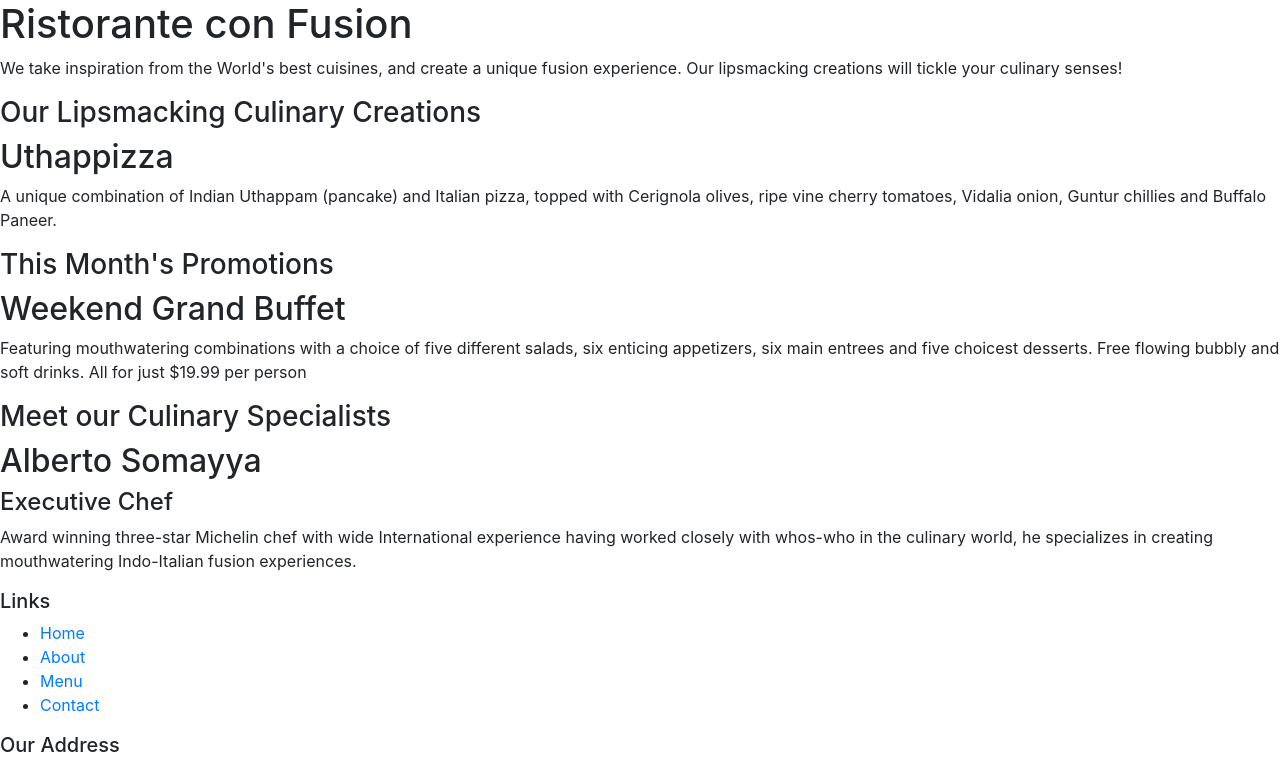
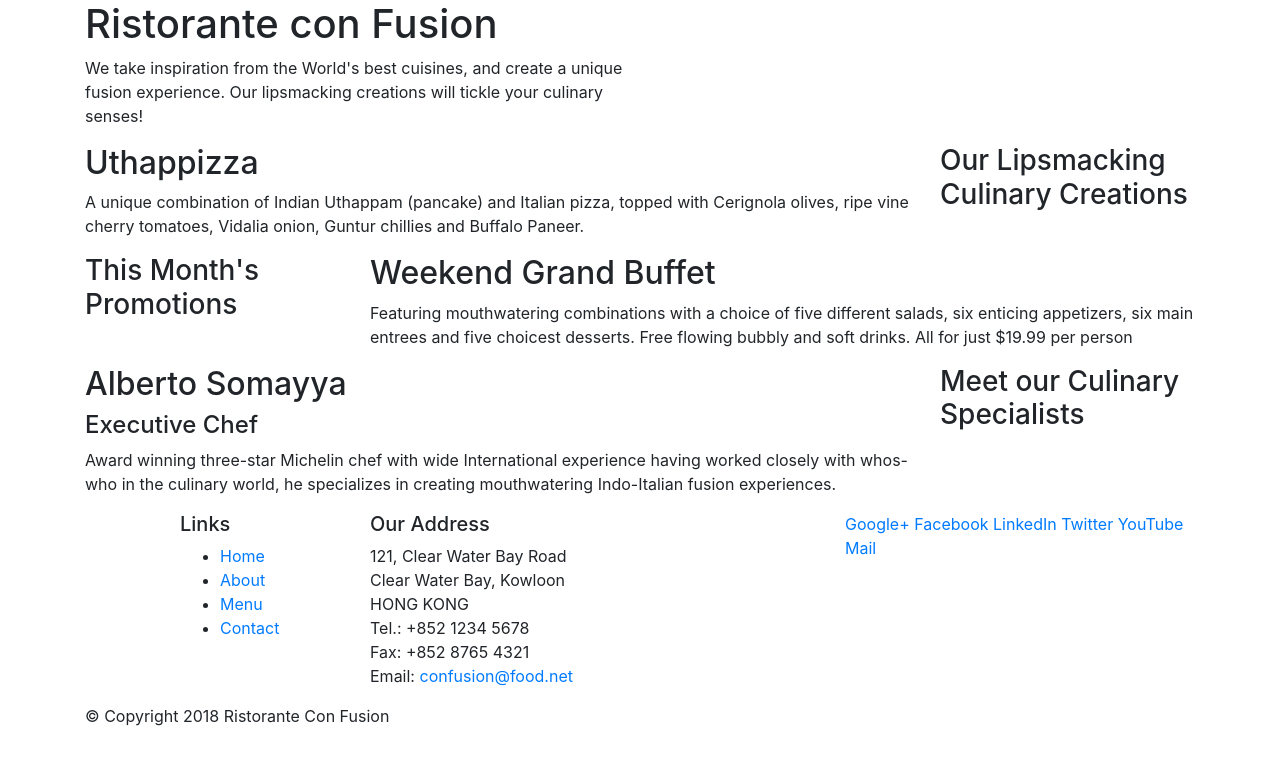
Before and after one commit to DhruvTrehan29/BootStrap-Website-, a website: page index.html in a window 1280 px wide. Shown: the top 762 px of the page. Drawn offline with nearby package versions, Linux system fonts and the light colour scheme.

Commit message:
Second Commit

```diff
--- a/index.html
+++ b/index.html
@@ -2,52 +2,58 @@
 <html lang="en">
 
 <head>
-    <link rel="stylesheet" href="node_modules/bootstrap/dist/css/bootstrap.min.css">
+     <!-- Required meta tags always come first -->
+     <meta charset="utf-8">
+     <meta name="viewport" content="width=device-width, initial-scale=1, shrink-to-fit=no">
+     <meta http-equiv="x-ua-compatible" content="ie=edge">
+
+     <!-- Bootstrap CSS -->
+     <link rel="stylesheet" href="node_modules/bootstrap/dist/css/bootstrap.min.css">
     <title>Ristorante Con Fusion</title>
 </head>
 
 <body>
 
-    <header>
-        <div>
-            <div>
-                <div>
+    <header class="Jumbotron">
+        <div class="container">
+            <div class="row">
+                <div class="col-12 col-sm-6">
                     <h1>Ristorante con Fusion</h1>
                     <p>We take inspiration from the World's best cuisines, and create a unique fusion experience. Our lipsmacking creations will tickle your culinary senses!</p>
                 </div>
-                <div>
+                <div class="col-12 col-sm">
                 </div>
             </div>
         </div>
     </header>
 
-    <div>
-        <div>
-            <div>
+    <div class="container">
+        <div class="row">
+            <div class="col-12 col-sm-4 order-sm-last col-md-3">
                 <h3>Our Lipsmacking Culinary Creations</h3>
             </div>
-            <div>
+            <div class="col col-sm order-sm-first col-md">
                 <h2>Uthappizza</h2>
                 <p>A unique combination of Indian Uthappam (pancake) and Italian pizza, topped with Cerignola olives, ripe vine cherry tomatoes, Vidalia onion, Guntur chillies and Buffalo Paneer.</p>
             </div>
         </div>
 
 
-        <div>
-            <div>
+        <div class="row">
+            <div class="col-12 col-sm-4 col-md-3">
                 <h3>This Month's Promotions</h3>
             </div>
-            <div>
+            <div class="col col-sm col-md">
                 <h2>Weekend Grand Buffet</h2>
                 <p>Featuring mouthwatering combinations with a choice of five different salads, six enticing appetizers, six main entrees and five choicest desserts. Free flowing bubbly and soft drinks. All for just $19.99 per person </p>
             </div>
         </div>
 
-        <div>
-            <div>
+        <div class="row">
+            <div class="col-12 col-sm-4 order-sm-last col-md-3">
                 <h3>Meet our Culinary Specialists</h3>
             </div>
-            <div>
+            <div class="col col-sm order-sm-first col-md">
                 <h2>Alberto Somayya</h2>
                 <h4>Executive Chef</h4>
                 <p>Award winning three-star Michelin chef with wide International experience having worked closely with whos-who in the culinary world, he specializes in creating mouthwatering Indo-Italian fusion experiences. </p>
@@ -55,10 +61,10 @@
         </div>
     </div>
 
-    <footer>
-        <div>
-            <div>
-                <div>
+    <footer >
+        <div class="container">
+            <div class="row">
+                <div class="col-4 offset-1 col-sm-2">
                     <h5>Links</h5>
                     <ul>
                         <li><a href="#">Home</a></li>
@@ -67,7 +73,7 @@
                         <li><a href="#">Contact</a></li>
                     </ul>
                 </div>
-                <div>
+                <div class="col-7 col-sm-5">
                     <h5>Our Address</h5>
                     <address>
 		              121, Clear Water Bay Road<br>
@@ -78,7 +84,7 @@
 		              Email: <a href="mailto:confusion@food.net">confusion@food.net</a>
 		           </address>
                 </div>
-                <div>
+                <div class="col-12 col-sm-4">
                     <div>
                         <a href="http://google.com/+">Google+</a>
                         <a href="http://www.facebook.com/profile.php?id=">Facebook</a>
@@ -89,8 +95,8 @@
                     </div>
                 </div>
            </div>
-           <div>
-                <div>
+           <div class="row">
+                <div class="col-auto">
                     <p>© Copyright 2018 Ristorante Con Fusion</p>
                 </div>
            </div>
--- a/package.json
+++ b/package.json
@@ -12,5 +12,10 @@
   "license": "ISC",
   "devDependencies": {
     "lite-server": "^2.3.0"
+  },
+  "dependencies": {
+    "bootstrap": "^4.0.0",
+    "jquery": "^3.3.1",
+    "popper.js": "^1.12.9"
   }
 }
```
Also changed, not shown: 1 other file.
